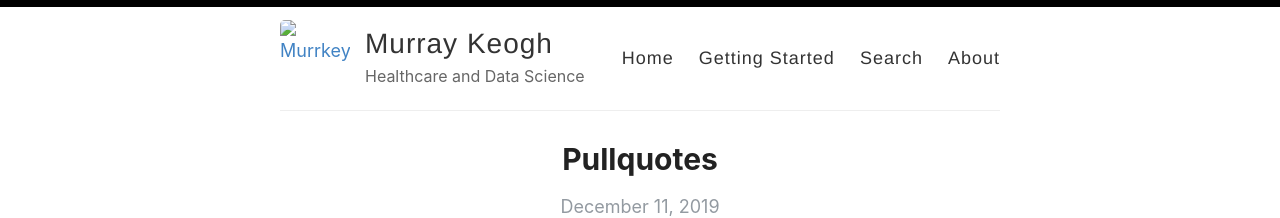
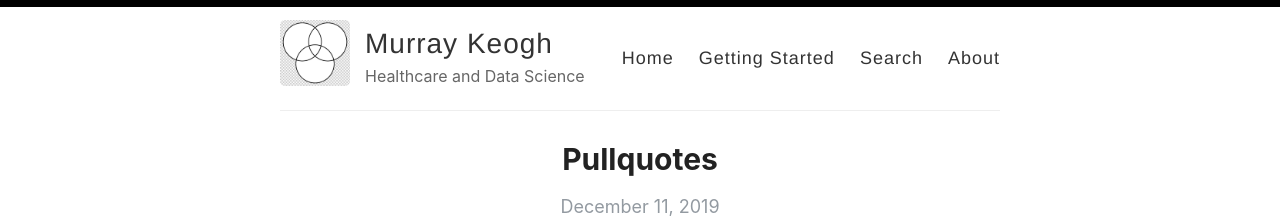
Before and after one commit to Murrkeys/Murrkeys.github.io, a Jekyll site: the page built from index.html, in a window 1280 px wide. Shown: the top 218 px of the page. Built offline with Jekyll 4.4.1, drawn with Linux system fonts in a browser that asks for light colours; the list of posts is cut into pages by our own code.

Commit message:
Update _config.yml

```diff
--- a/_config.yml
+++ b/_config.yml
@@ -12,7 +12,7 @@ author: Murray Keogh
 description: Healthcare and Data Science
 
 # URL of your avatar or profile pic (you could use your GitHub profile pic)
-avatar:
+avatar: /images/venn.png
 
 #
 # Flags below are optional
```
